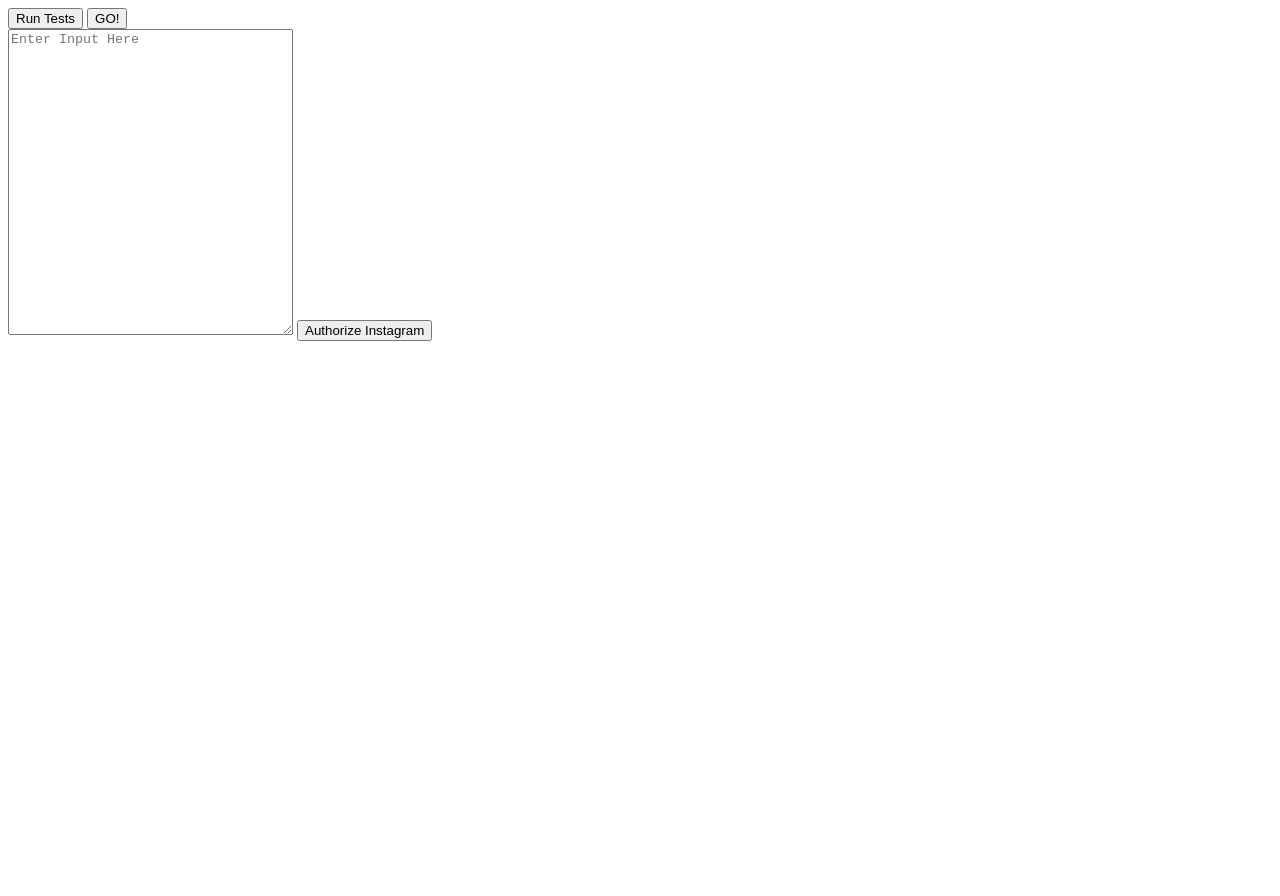
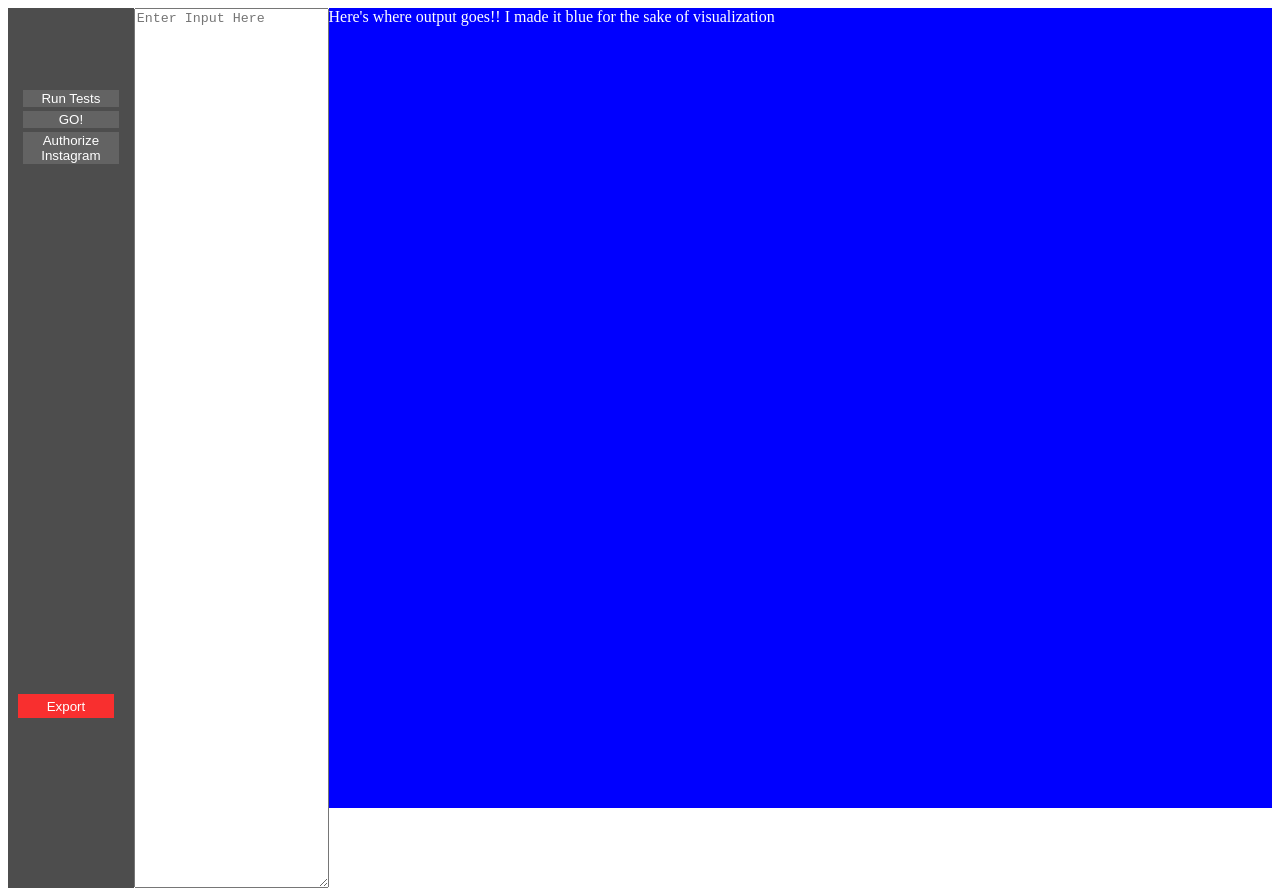
Before and after one commit to Steven-Nagie/social-scraper, a website: page public/index.html in a window 1280 px wide. Before the commit the page ends 800 px from the top, so only its background shows below. Drawn offline with nearby package versions, Linux system fonts and the light colour scheme; files that its build step writes are made by us from their sources; no server answers.

Commit message:
Set up gulp and started laying out sass and html. Basic layout is there, I think.

```diff
--- /dev/null
+++ b/public/assets/scss/reset.css
@@ -0,0 +1,44 @@
+html, body, div, span, applet, object, iframe,
+h1, h2, h3, h4, h5, h6, p, blockquote, pre,
+a, abbr, acronym, address, big, cite, code,
+del, dfn, em, img, ins, kbd, q, s, samp,
+small, strike, strong, sub, sup, tt, var,
+b, u, i, center,
+dl, dt, dd, ol, ul, li,
+fieldset, form, label, legend,
+table, caption, tbody, tfoot, thead, tr, th, td,
+article, aside, canvas, details, embed,
+figure, figcaption, footer, header, hgroup,
+menu, nav, output, ruby, section, summary,
+time, mark, audio, video {
+	margin: 0;
+	padding: 0;
+	border: 0;
+	font-size: 100%;
+	font: inherit;
+	vertical-align: baseline;
+	box-sizing: border-box;
+}
+/* HTML5 display-role reset for older browsers */
+article, aside, details, figcaption, figure,
+footer, header, hgroup, menu, nav, section {
+	display: block;
+}
+body {
+	line-height: 1;
+}
+ol, ul {
+	list-style: none;
+}
+blockquote, q {
+	quotes: none;
+}
+blockquote:before, blockquote:after,
+q:before, q:after {
+	content: '';
+	content: none;
+}
+table {
+	border-collapse: collapse;
+	border-spacing: 0;
+}
--- /dev/null
+++ b/public/assets/scss/styles.scss
@@ -0,0 +1,41 @@
+/**************MAIN STYLES**********/
+main {
+  display: flex;
+}
+
+.main-left {
+  height: 100vh;
+  width: 10vw;
+  background-color: #4d4d4d;
+  display: flex;
+  flex-direction: column;
+  align-items: center;
+  justify-content: flex-start;
+  padding-top: 10vh;
+
+  button {
+    width: 7.5vw;
+    background-color: #636363;
+    border: none;
+    margin: 2px;
+    color: white;
+  }
+  .export-button {
+    height: 3vh;
+    position: absolute;
+    bottom: 10vh;
+    left: 1.25vw;
+    background-color: #f82f2f;
+  }
+}
+
+.input {
+  width: 15vw;
+}
+
+.output {
+  height: 100vh;
+  width: 75vw;
+  color: white;
+  background-color: blue;
+}
--- a/public/index.html
+++ b/public/index.html
@@ -3,15 +3,24 @@
 <head>
   <meta charset="UTF-8">
   <title>Document</title>
+
+  <link rel="stylesheet" href="./dist/styles.css">
 </head>
 <body ng-controller="MainCtrl as vm">
+<main>
+  <div class="main-left">
+    <button ng-click="vm.runTests(vm.testInput)">Run Tests</button>
+    <button class="go" id="goButton" ng-click="vm.startProcess(vm.input)"><span>GO!</span></button>
+    <button class="export-button">Export</button>
+    <a href="/authorize_user"><button>Authorize Instagram</button></a>
+  </div>
 
-<button ng-click="vm.runTests(vm.testInput)">Run Tests</button>
-<button class="go" id="goButton" ng-click="vm.startProcess(vm.input)"><span>GO!</span></button><br>
-<textarea rows="20" cols="33" ng-model="vm.input" placeholder="Enter Input Here"  autocomplete="off" autocorrect="off" autocapitalize="off" spellcheck="false"></textarea>
+  <textarea class="input" rows="20" cols="33" ng-model="vm.input" placeholder="Enter Input Here"  autocomplete="off" autocorrect="off" autocapitalize="off" spellcheck="false"></textarea>
 
+  <div class="output">Here's where output goes!! I made it blue for the sake of visualization</div>
 
-<a href="/authorize_user"><button>Authorize Instagram</button></a>
+</main>
+
 
 
 
```
Also changed, not shown: gulpfile.js (added, +72 -0 lines), package.json (+10 -0 lines), 1 other file.
